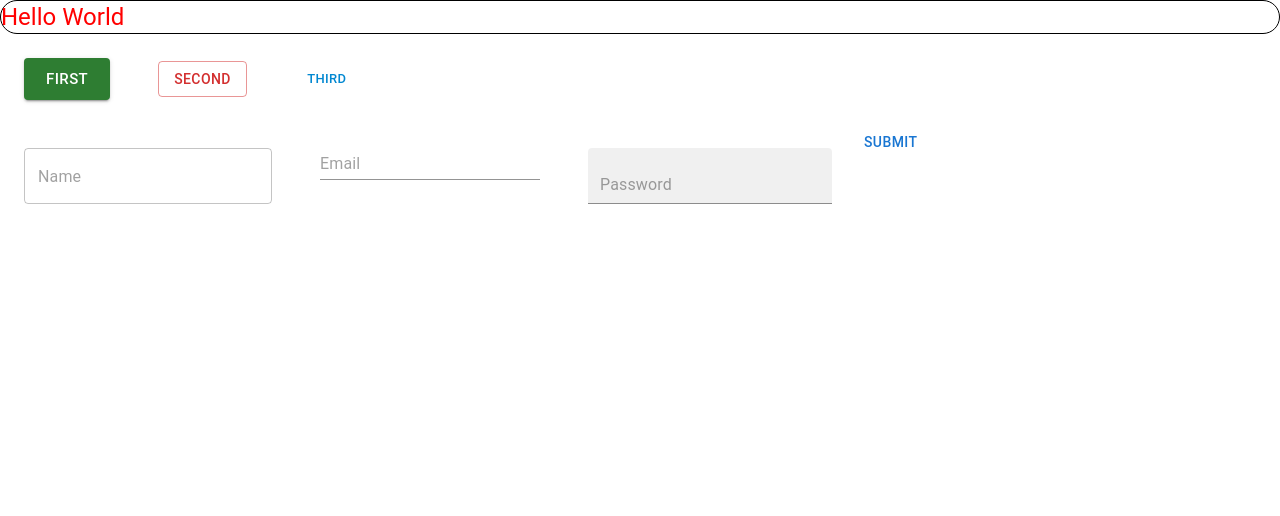
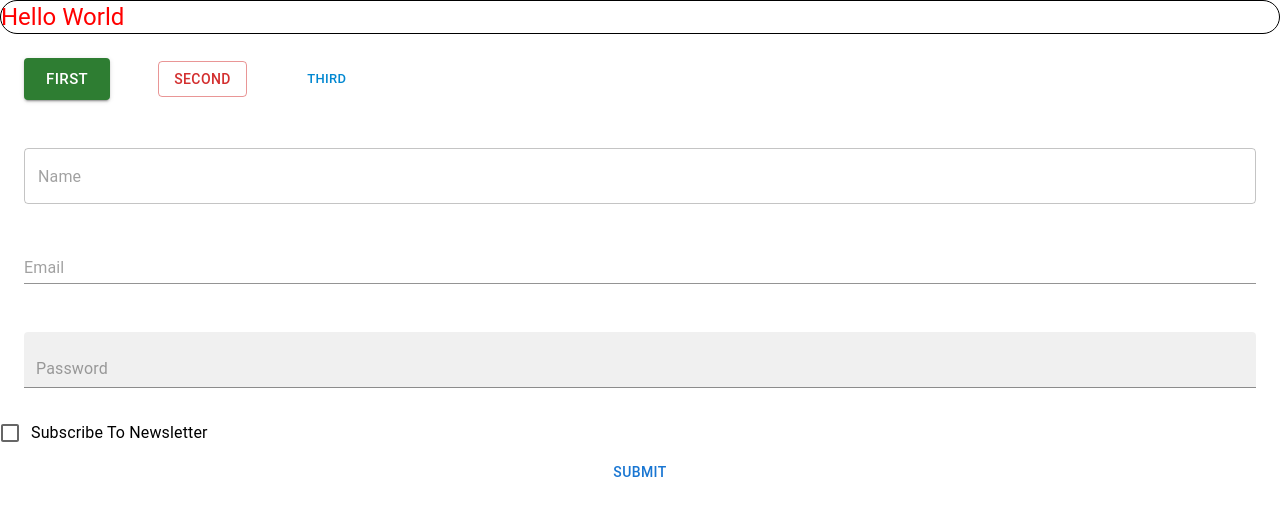
Before and after one commit to madhumithavenu/Material_UI, a React (Create React App) app: page / in a window 1280 px wide. Shown: the top 516 px of the page. Built offline with nearby package versions, Linux system fonts and the light colour scheme.

Commit message:
material ui CheckBox component

```diff
--- a/src/Test.js
+++ b/src/Test.js
@@ -1,34 +1,42 @@
 import React, { useState } from 'react';
-import {Typography, Button, TextField} from '@mui/material';
+import { Typography, Button, TextField, FormGroup, FormControlLabel, Checkbox} from '@mui/material';
 
 const Test = () => {
     const [inputs, setInputs] = useState({
         name: "",
         email: "",
-        password: ""
+        password: "",
+        subscribe: false
     });
-    const handleChange = (e)=>{
-        setInputs((prevState)=>({
+    const handleChange = (e) => {
+        setInputs((prevState) => ({
             ...prevState,
-            [e.target.name] : e.target.value
+            [e.target.name]: e.target.value
         }))
     }
-    const handleSubmit= (e)=>{
+    const handleSubmit = (e) => {
         e.preventDefault();
         console.log(inputs);
     }
     return (
         <div>
-        <Typography variant='h5' sx={{color:'red', border: '1px solid black', borderRadius:10}}>Hello World</Typography>
-        <Button onClick={()=>alert("Button Clicked")} color='success' sx={{margin:3}} size='large' variant='contained'>First</Button>
-        <Button onClick={()=>alert("Button Clicked")} color='error' sx={{margin:3}} size='medium' variant='outlined'>Second</Button>
-        <Button onClick={()=>alert("Button Clicked")} color='info' sx={{margin:3}} size='small' variant='text'>Third</Button>
+            <Typography variant='h5' sx={{ color: 'red', border: '1px solid black', borderRadius: 10 }}>Hello World</Typography>
+            <Button onClick={() => alert("Button Clicked")} color='success' sx={{ margin: 3 }} size='large' variant='contained'>First</Button>
+            <Button onClick={() => alert("Button Clicked")} color='error' sx={{ margin: 3 }} size='medium' variant='outlined'>Second</Button>
+            <Button onClick={() => alert("Button Clicked")} color='info' sx={{ margin: 3 }} size='small' variant='text'>Third</Button>
             <br></br>
-    <form onSubmit={handleSubmit}>
-        <TextField name='name' value={inputs.name} onChange={handleChange} type={'text'} sx={{margin:3}} placeholder='Name' variant='outlined'/>
-        <TextField name='email' value={inputs.email} onChange={handleChange} type={'email'} sx={{margin:3}} placeholder='Email' variant='standard'/>
-        <TextField name='password' value={inputs.password} onChange={handleChange} type={'password'} sx={{margin:3}} placeholder='Password' variant='filled'/>
+            <form style={{display:'flex',flexDirection:"column"}} onSubmit={handleSubmit}>
+                <TextField name='name' value={inputs.name} onChange={handleChange} type={'text'} sx={{ margin: 3 }} placeholder='Name' variant='outlined' />
+                <TextField name='email' value={inputs.email} onChange={handleChange} type={'email'} sx={{ margin: 3 }} placeholder='Email' variant='standard' />
+                <TextField name='password' value={inputs.password} onChange={handleChange} type={'password'} sx={{ margin: 3 }} placeholder='Password' variant='filled' />
                 {/* <Typography>{name}</Typography> */}
+                <FormGroup>
+                    <FormControlLabel control={<Checkbox onChange={()=>setInputs((prev)=>({
+                        ...prev,subscribe: !inputs.subscribe
+                    }))}/>} label="Subscribe To Newsletter" />
+                    {/* <FormControlLabel required control={<Checkbox />} label="Required" />
+                    <FormControlLabel disabled control={<Checkbox />} label="Disabled" /> */}
+                </FormGroup>
                 <Button type='submit'>Submit</Button>
             </form>
         </div>
```
Lines whose indentation alone changed are shown as unchanged.
